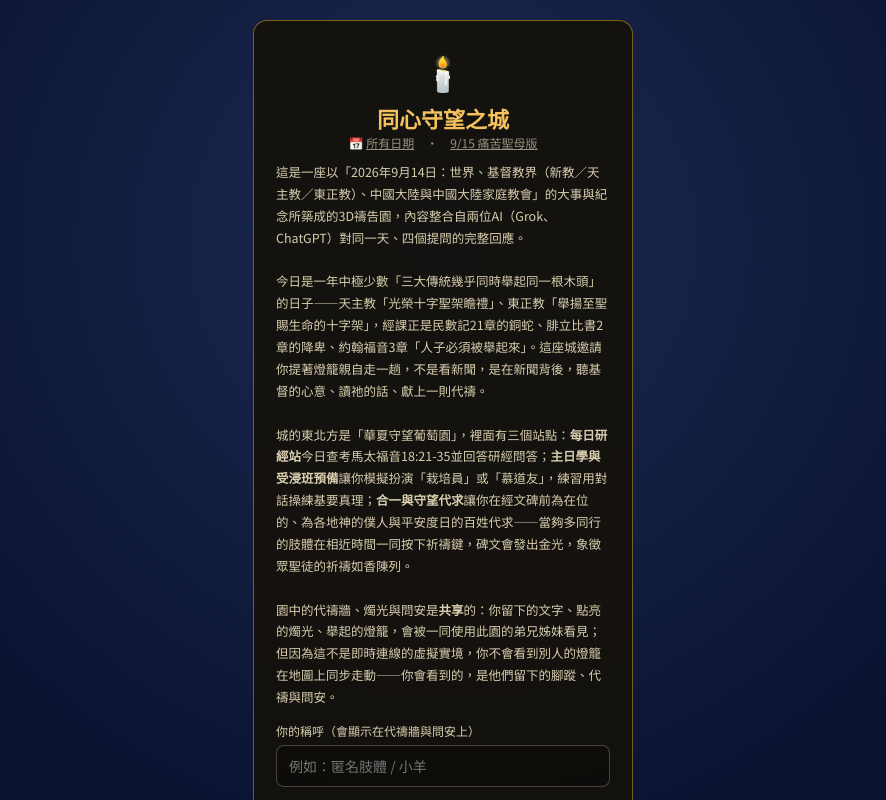
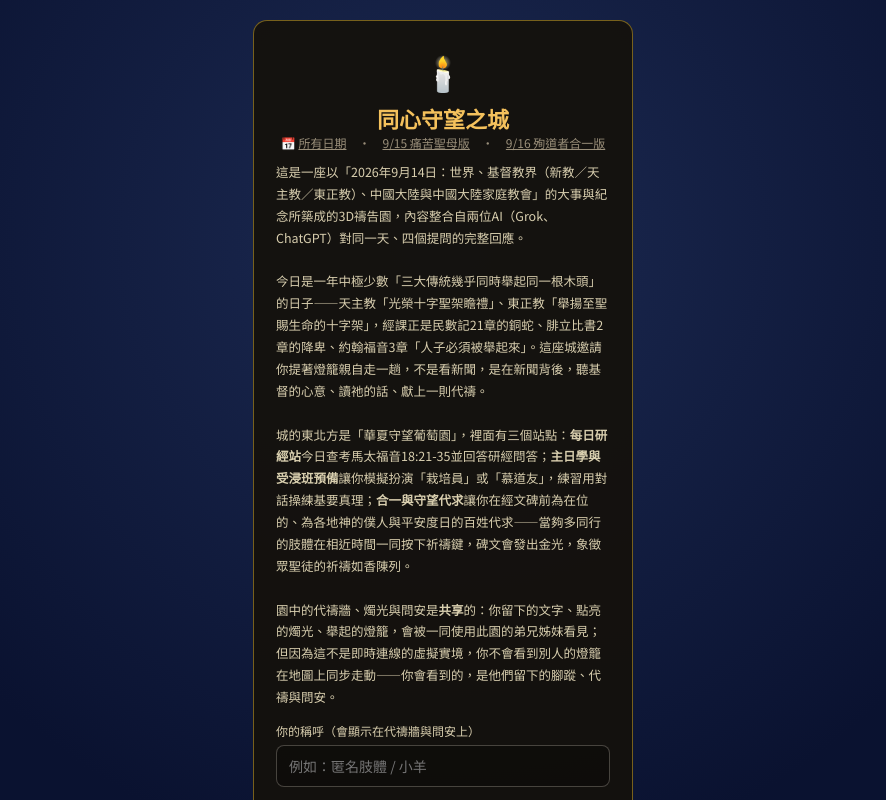
Before and after one commit to Franklu23/swc-prayer-garden-0915, a website: page public/sep14/index.html in a window 1280 px wide. Shown: the whole page, without its empty margins (197-1083 px from the left). Drawn offline with nearby package versions, Linux system fonts and the light colour scheme.

Commit message:
Update index.html

```diff
--- a/public/sep14/index.html
+++ b/public/sep14/index.html
@@ -317,7 +317,7 @@
     <div class="lantern">🕯️</div>
     <h1>同心守望之城</h1>
     <div style="text-align:center;font-size:12px;color:#9a8f7a;margin:-4px 0 10px;">
-      📅 <a href="../" style="color:#9a8f7a;text-decoration:underline;">所有日期</a>　・　<a href="../sep15/" style="color:#9a8f7a;text-decoration:underline;">9/15 痛苦聖母版</a>
+      📅 <a href="../" style="color:#9a8f7a;text-decoration:underline;">所有日期</a>　・　<a href="../sep15/" style="color:#9a8f7a;text-decoration:underline;">9/15 痛苦聖母版</a>　・　<a href="../sep16/" style="color:#9a8f7a;text-decoration:underline;">9/16 殉道者合一版</a>
     </div>
     <p class="desc">
       這是一座以「2026年9月14日：世界、基督教界（新教／天主教／東正教）、中國大陸與中國大陸家庭教會」的大事與紀念所築成的3D禱告園，內容整合自兩位AI（Grok、ChatGPT）對同一天、四個提問的完整回應。<br><br>
```
